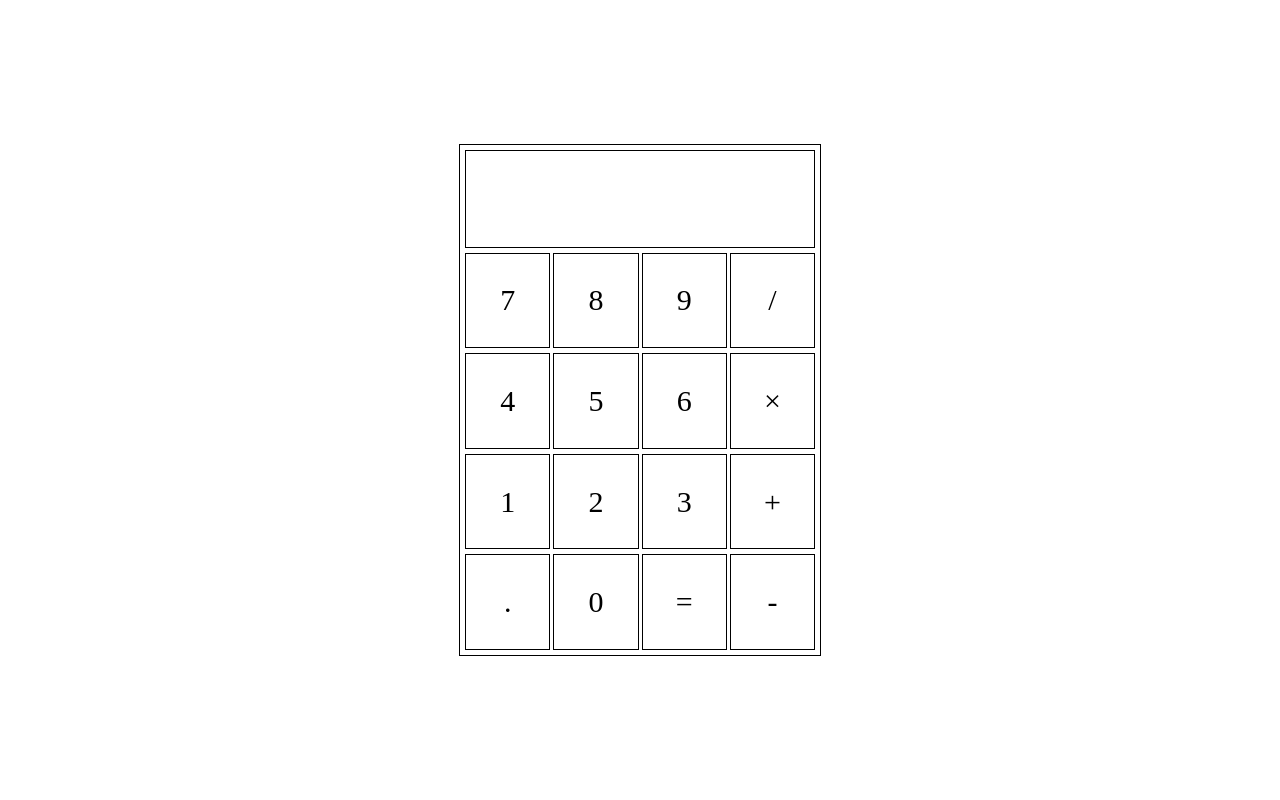
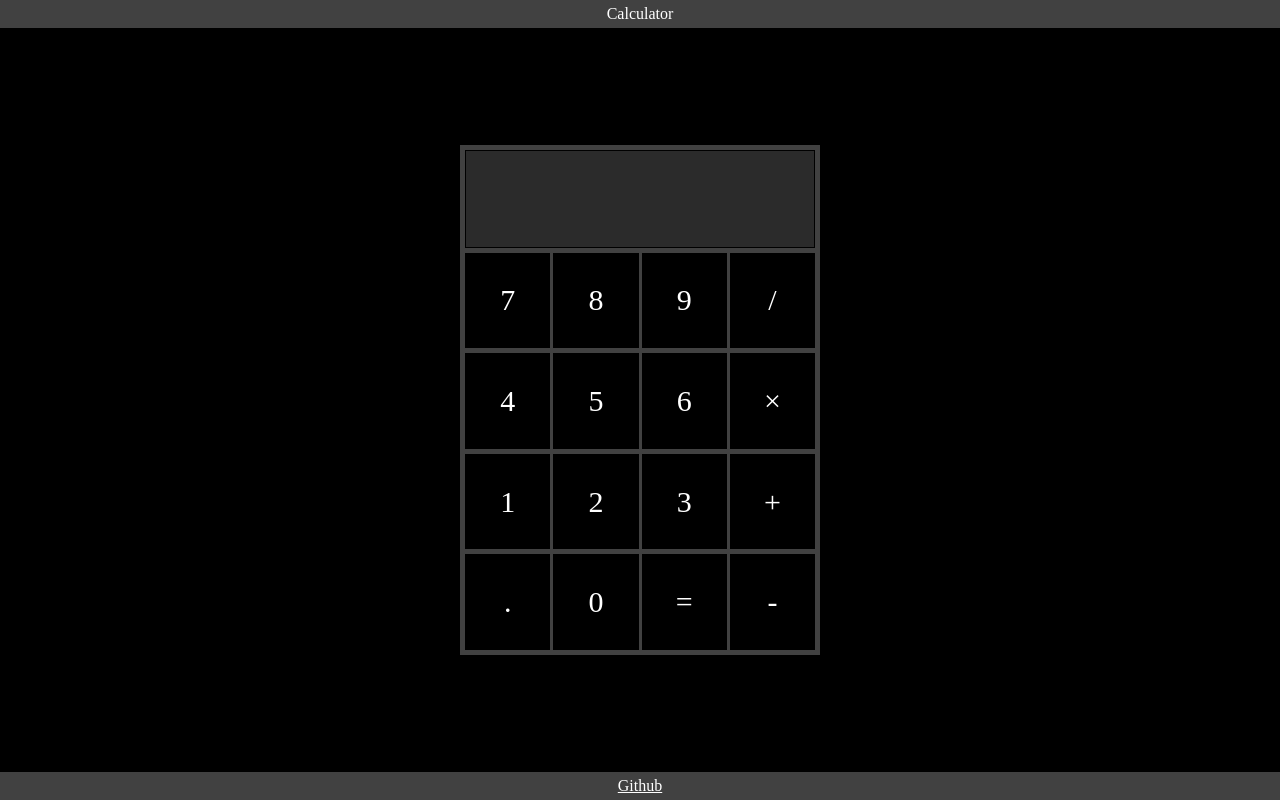
Before and after one commit to ritizzzz/calculatorTOP, a plain HTML site: page index.html in a window 1280 px wide. Drawn offline with Linux system fonts and the light colour scheme.

Commit message:
addition of header and footers, update to colour scheme

```diff
--- a/index.html
+++ b/index.html
@@ -11,31 +11,41 @@
 </head>
 
 <body>
+    <div class="main">
+        <div class="header">
+            <div class="title">Calculator</div>
+        </div>
         <div class="calcBody">
             <div class="display row"></div>
             <div class="row">
-            <div class="button">7</div>
-            <div class="button">8</div>
-            <div class="button">9</div>
-            <div class="button">/</div>
+                <div class="button" id = "7">7</div>
+                <div class="button" id = "8">8</div>
+                <div class="button" id = "9">9</div>
+                <div class="button" id = "/">/</div>
             </div>
             <div class="row">
-            <div class="button">4</div>
-            <div class="button">5</div>
-            <div class="button">6</div>
-            <div class="button">×</div>
+                <div class="button" id = "4">4</div>
+                <div class="button" id = "5">5</div>
+                <div class="button" id = "6">6</div>
+                <div class="button" id = "×">×</div>
             </div>
             <div class="row">
-            <div class="button">1</div>
-            <div class="button">2</div>
-            <div class="button">3</div>
-            <div class="button">+</div>
+                <div class="button" id = "1">1</div>
+                <div class="button" id = "2">2</div>
+                <div class="button" id = "3">3</div>
+                <div class="button" id = "+">+</div>
             </div>
             <div class="row">
-            <div class="button">.</div>
-            <div class="button">0</div>
-            <div class="button">=</div>
-            <div class="button">-</div>
+                <div class="button" id = ".">.</div>
+                <div class="button" id = "0">0</div>
+                <div class="button" id = "=">=</div>
+                <div class="button" id = "-">-</div>
+            </div>
+        </div>
+        <div class="footer">
+            <div class="footnote">
+                <a href="https://github.com/ritizzzz/calculatorTOP" target="_blank">Github</a>
+            </div>
         </div>
     </div>
 </body>
--- a/styles.css
+++ b/styles.css
@@ -1,12 +1,40 @@
-body{
+
+*{
     margin: 0px;
     padding: 0px;
+    max-width: 100%;
+}
+
+.main{
+    width: 100vw;
+    height: 100vh;
+    display: flex;
+    flex-direction: column;
+    justify-content: space-between;
+    align-items: center;
+    border: none;
+    background: black;
+}
+
+.header, .footer{
+    background: #414141;
+    width: 100vw;
+    color: white;
     display: flex;
     justify-content: center;
-    align-items: center;
-    width: 100vw;
-    height: 100vh;
+    padding: 5px 0px;
+    border: none;
 }
+
+.header>div, .footer>div{
+    border: none;
+}
+
+a{
+    color: white;
+
+}
+
 div{
     border: 1px solid black;
 }
@@ -21,6 +49,12 @@ div{
 }
 .display{
     border: 1px black solid;
+    display: flex;
+    justify-content: flex-end;
+    font-size: 60px;
+    align-items: flex-end;
+    color: white;
+    background: #2b2b2b;
 }
  .button{
     flex: 1;
@@ -28,6 +62,8 @@ div{
     justify-content: center;
     align-items: center;
     font-size: 30px;
+    background: black;
+    color: white;
  }
 .calcBody{
     width: 350px;
@@ -36,9 +72,13 @@ div{
     flex-direction: column;
     gap: 5px;
     padding: 5px;
+    background: #414141;
 }
 
 .button:hover{
     cursor: pointer;
-    background-color: gray;
+    background: #414141;
+    box-shadow: 1px 2px 18px #000000;
+
+
 }
```
Lines whose indentation alone changed are shown as unchanged.
